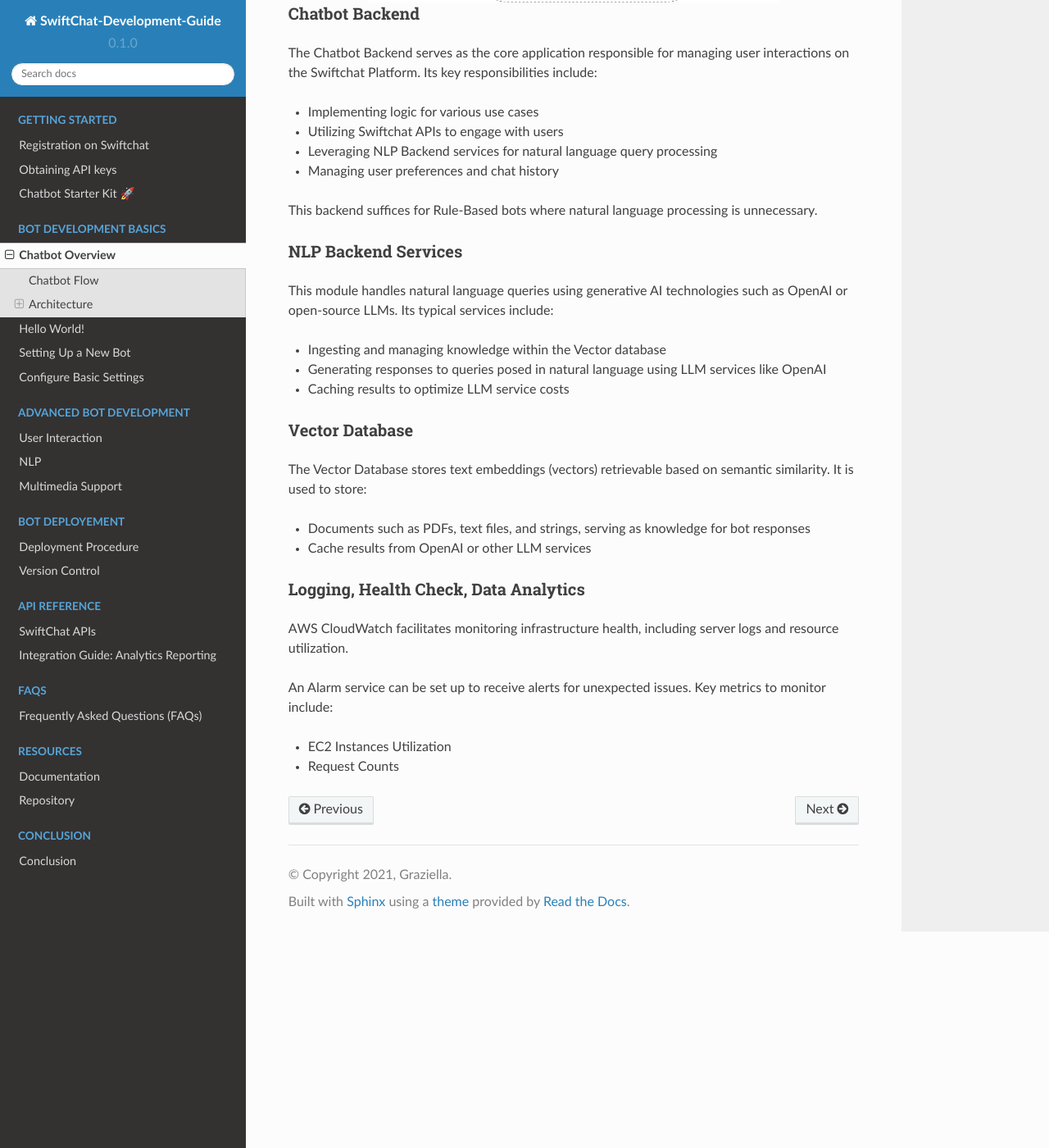
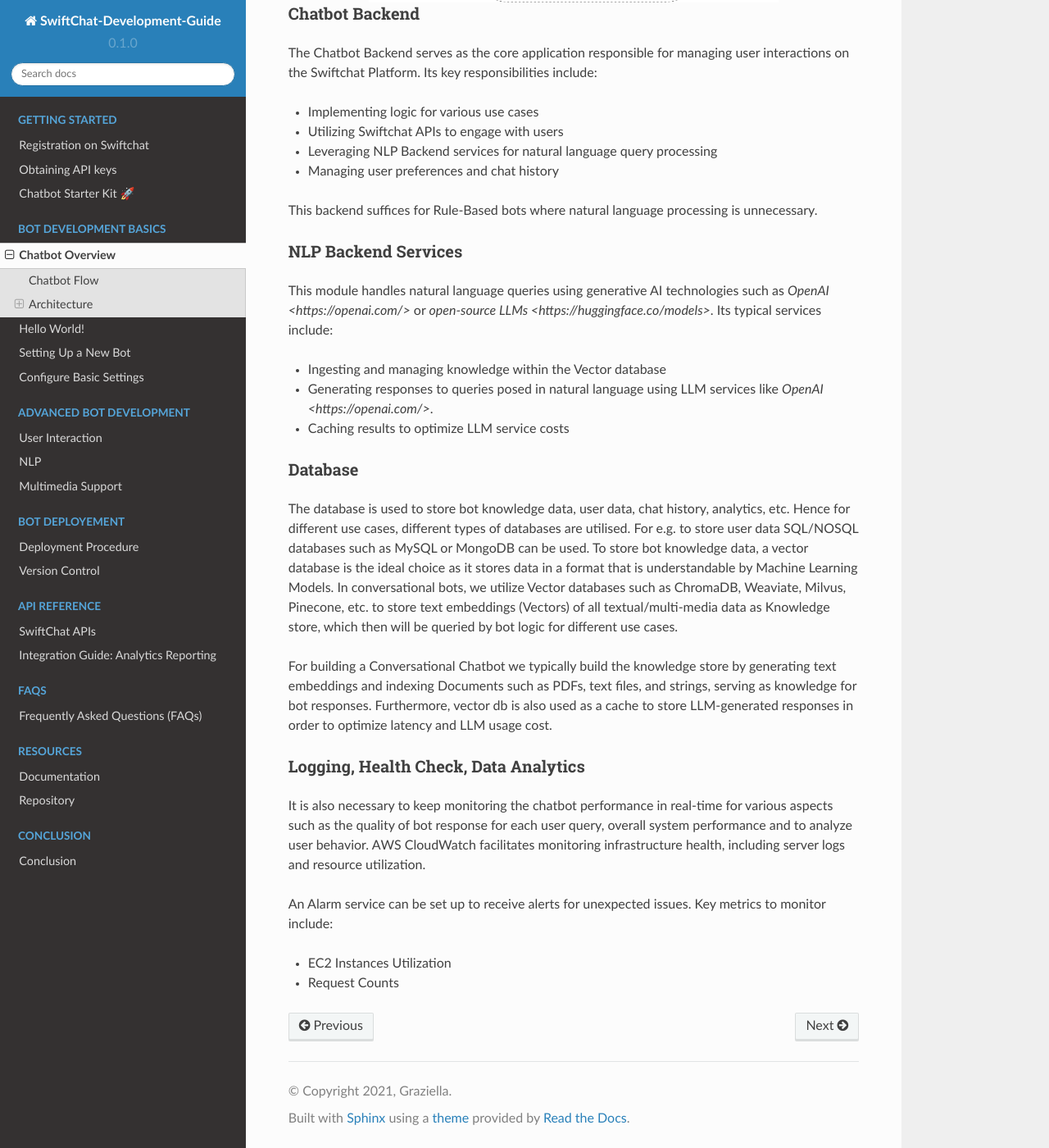
Before and after one commit to Priyanka-sharma181/Chatbot-Development-Guide, a Sphinx documentation site: the page built from docs/source/chatbot_overview.rst, in a window 1280 px wide and 1400 px high, scrolled down 1941 px. Shown: the whole window at 82% size. Built offline with Sphinx 7.4.7 and the Read the Docs theme 2.0.0, drawn with Linux system fonts in a browser that asks for light colours.

Commit message:
Update chatbot_overview.rst

```diff
--- a/docs/source/chatbot_overview.rst
+++ b/docs/source/chatbot_overview.rst
@@ -45,23 +45,21 @@ This backend suffices for Rule-Based bots where natural language processing is u
 
 NLP Backend Services
 ---------------------
-This module handles natural language queries using generative AI technologies such as OpenAI or open-source LLMs. Its typical services include:
+This module handles natural language queries using generative AI technologies such as `OpenAI <https://openai.com/>` or `open-source LLMs <https://huggingface.co/models>`. Its typical services include:
 
 - Ingesting and managing knowledge within the Vector database
-- Generating responses to queries posed in natural language using LLM services like OpenAI
+- Generating responses to queries posed in natural language using LLM services like `OpenAI <https://openai.com/>`.
 - Caching results to optimize LLM service costs
 
-Vector Database
+Database
 ---------------
+The database is used to store bot knowledge data, user data, chat history, analytics, etc. Hence for different use cases, different types of databases are utilised. For e.g. to store user data SQL/NOSQL databases such as MySQL or MongoDB can be used. To store bot knowledge data, a vector database is the ideal choice as it stores data in a format that is understandable by Machine Learning Models. In conversational bots, we utilize Vector databases such as ChromaDB, Weaviate, Milvus, Pinecone, etc. to store text embeddings (Vectors) of all textual/multi-media data as Knowledge store, which then will be queried by bot logic for different use cases.
 
-The Vector Database stores text embeddings (vectors) retrievable based on semantic similarity. It is used to store:
-
-- Documents such as PDFs, text files, and strings, serving as knowledge for bot responses
-- Cache results from OpenAI or other LLM services
+For building a Conversational Chatbot we typically build the knowledge store by generating text embeddings and indexing Documents such as PDFs, text files, and strings, serving as knowledge for bot responses. Furthermore, vector db is also used as a cache to store LLM-generated responses in order to optimize latency and LLM usage cost.
 
 Logging, Health Check, Data Analytics
 --------------------------------------
-
+It is also necessary to keep monitoring the chatbot performance in real-time for various aspects such as the quality of bot response for each user query, overall system performance and to analyze user behavior.
 AWS CloudWatch facilitates monitoring infrastructure health, including server logs and resource utilization.
 
 An Alarm service can be set up to receive alerts for unexpected issues. Key metrics to monitor include:
```
